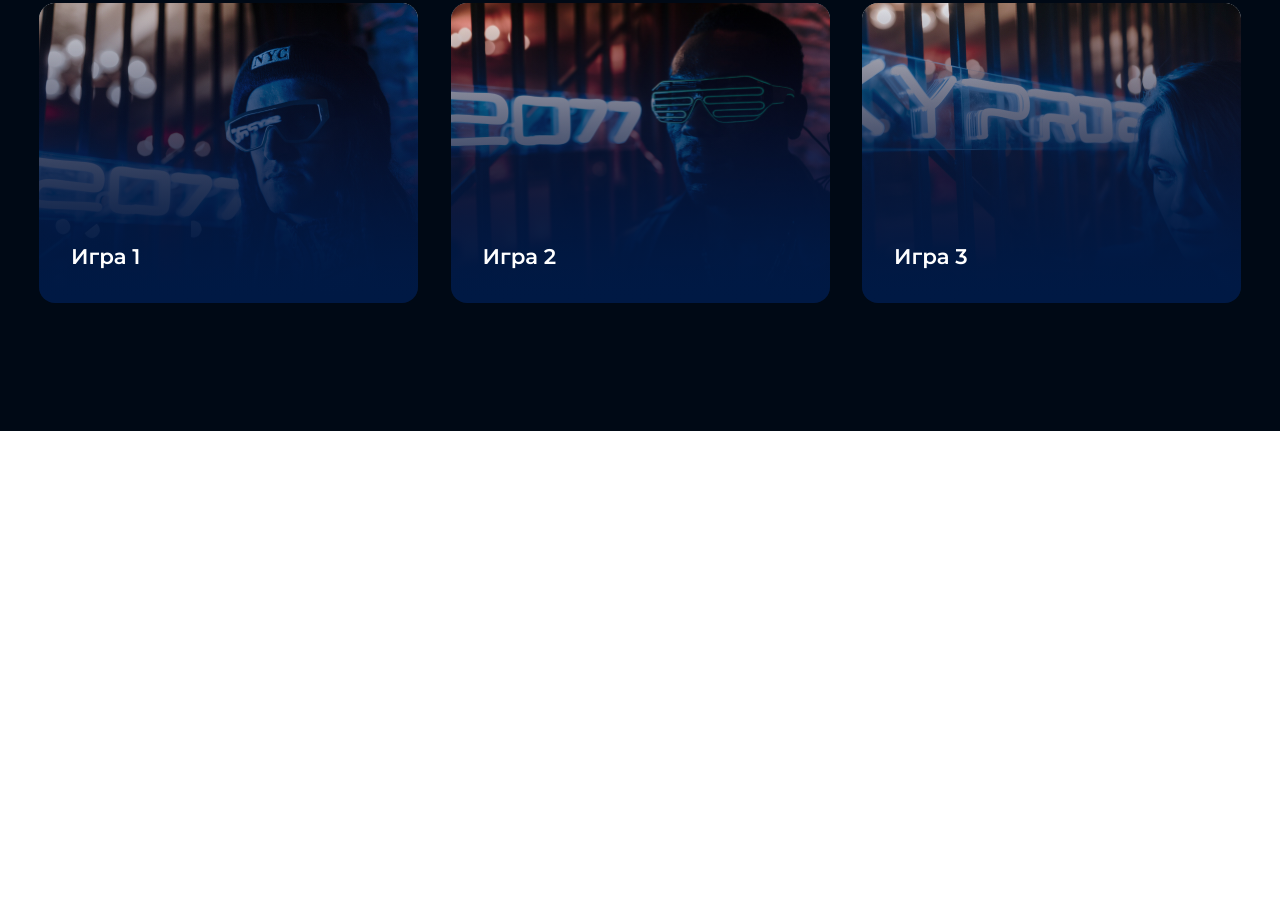
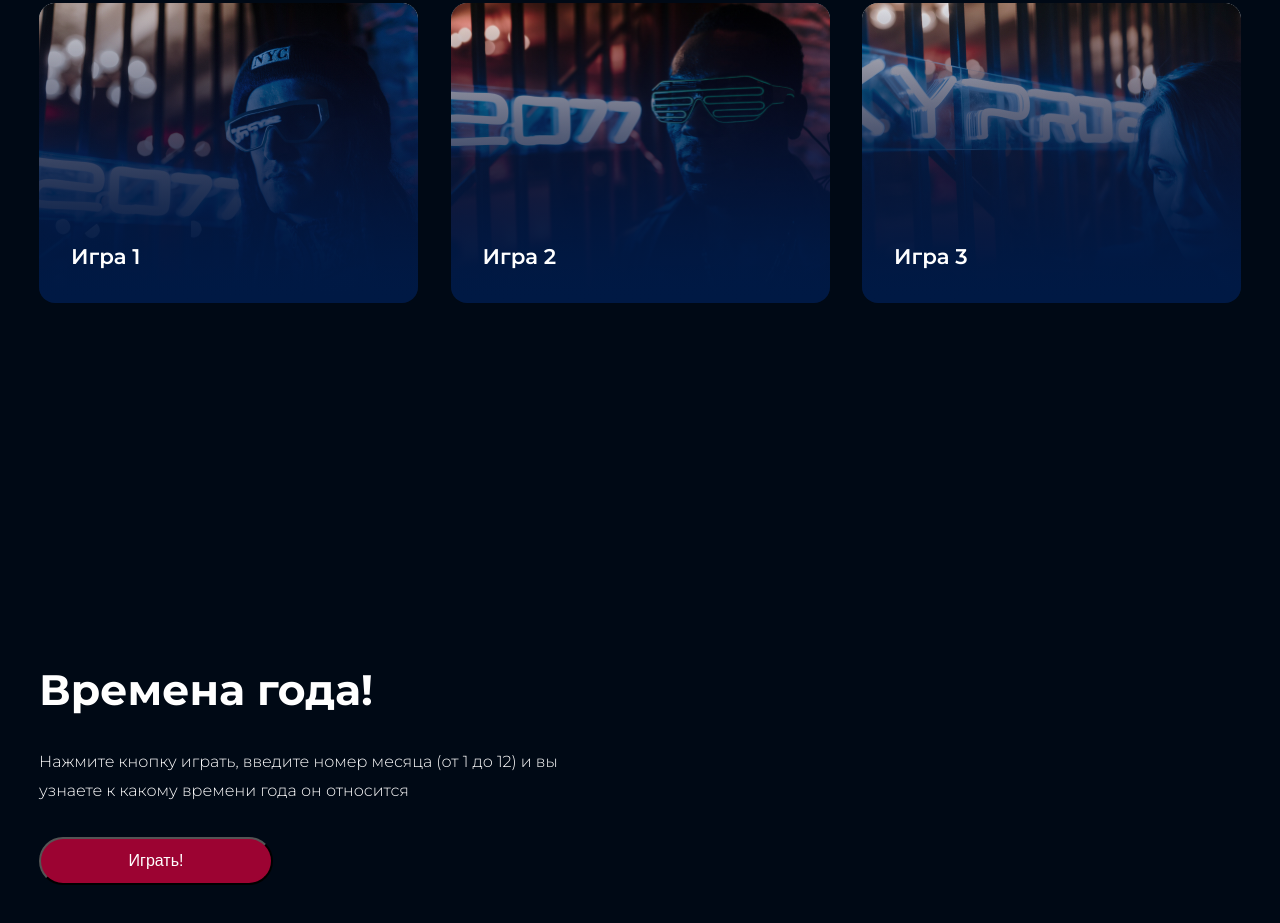
Before and after one commit to flydecisive/WebProjects, a plain HTML site: page site_with_games/index.html in a window 1280 px wide. Shown: the part 1120-2043 px from the top of the page. Before the commit the page ends 1551 px from the top, so only its background shows below. Drawn offline with Linux system fonts and the light colour scheme.

Commit message:
Продолжение верстки сайта с играми

```diff
--- a/site_with_games/index.html
+++ b/site_with_games/index.html
@@ -25,7 +25,7 @@
         </form>
     </header>
     <section class="games center" id="games">
-        <a href="#" class="games__link">
+        <a href="#match__season" class="games__link">
             <div class="games__element games__element-1">
                 <p class="games__text">
                     Игра 1
@@ -47,6 +47,22 @@
             </div>
         </a>
     </section>
+    <section class="match match__season center" id="match__season">
+        <div class="match__info">
+            <div class="match__content">
+                <h2 class="heading">Времена года!</h2>
+                <p class="match__text">
+                    Нажмите кнопку играть, введите номер месяца (от 1 до 12) и вы узнаете к какому времени года он
+                    относится
+                </p>
+                <form action="#" class="match__form">
+                    <button class="button">Играть!</button>
+                </form>
+            </div>
+            <img class="match__img" src="" alt="">
+        </div>
+
+    </section>
 </body>
 
 </html>
--- a/site_with_games/style.scss
+++ b/site_with_games/style.scss
@@ -56,6 +56,13 @@ body {
     font-size: 3.55rem;
     line-height: 4.33rem;
     margin-bottom: 32px;
+}
+
+.heading {
+    font-weight: 700;
+    font-size: 2.66rem;
+    line-height: 3.27rem;
+    color: $textColor;
 }
 
 .button {
@@ -139,4 +146,27 @@ body {
     }
 }
 
+.match {
+    background-color: $sectionBgColor;
+
+    &__info {
+        padding-top: 233.5px;
+        padding-bottom: 233.5px;
+    }
+
+    &__content {
+        width: 584px;
+        display: flex;
+        flex-flow: column wrap;
+        gap: 32px;
+    }
+
+    &__text {
+        font-weight: 300;
+        font-size: 1rem;
+        line-height: 1.77rem;
+        color: $textColor;
+    }
+}
+
 @import 'mobile';
```
Also changed, not shown: site_with_games/style.css, 1 other file.
